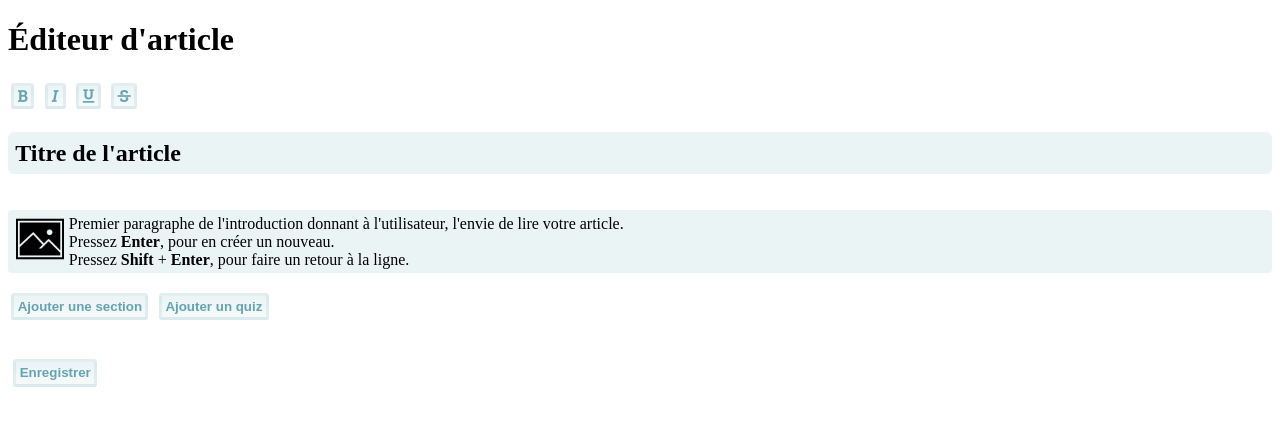
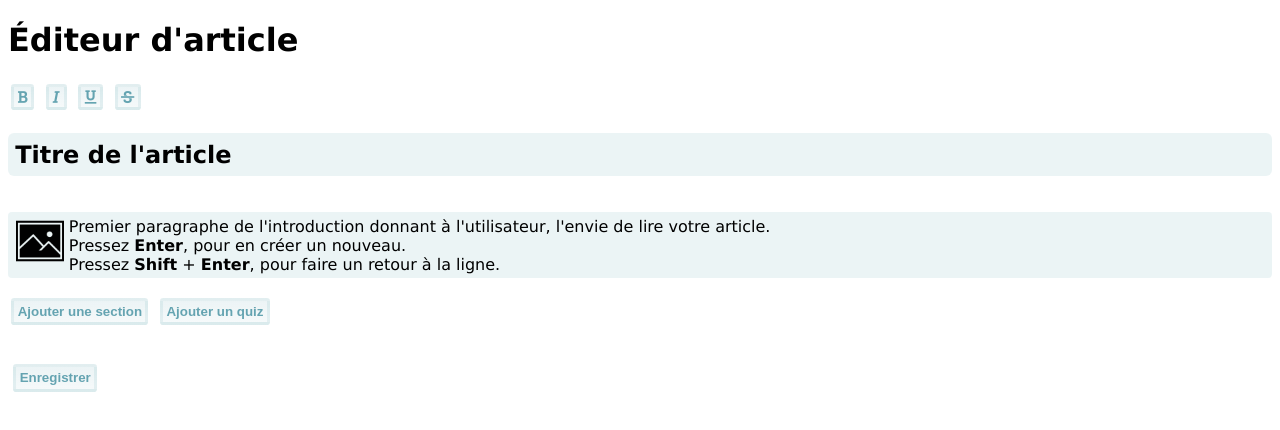
Before and after one commit to Lcfvs/anticore-article-editor, a website: page index.html in a window 1280 px wide. Drawn offline with Linux system fonts and the light colour scheme.

Commit message:
font fix

```diff
--- a/assets/css/style.css
+++ b/assets/css/style.css
@@ -1,5 +1,5 @@
 html {
-    font-family: FontAwesome;
+    font-family: "Lucida Sans Unicode", "Lucida Grande", sans-serif;
     font-size: 1em;
 }
 
```
